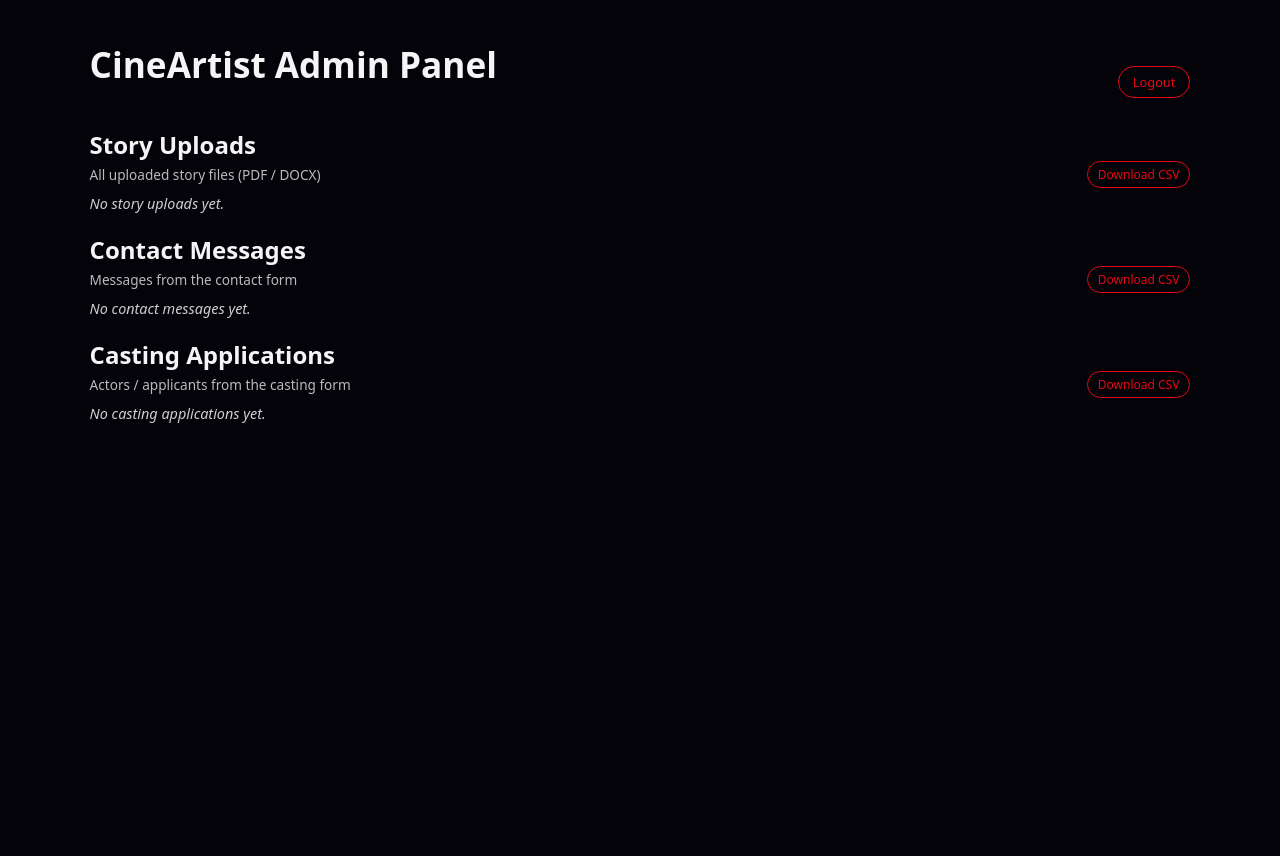
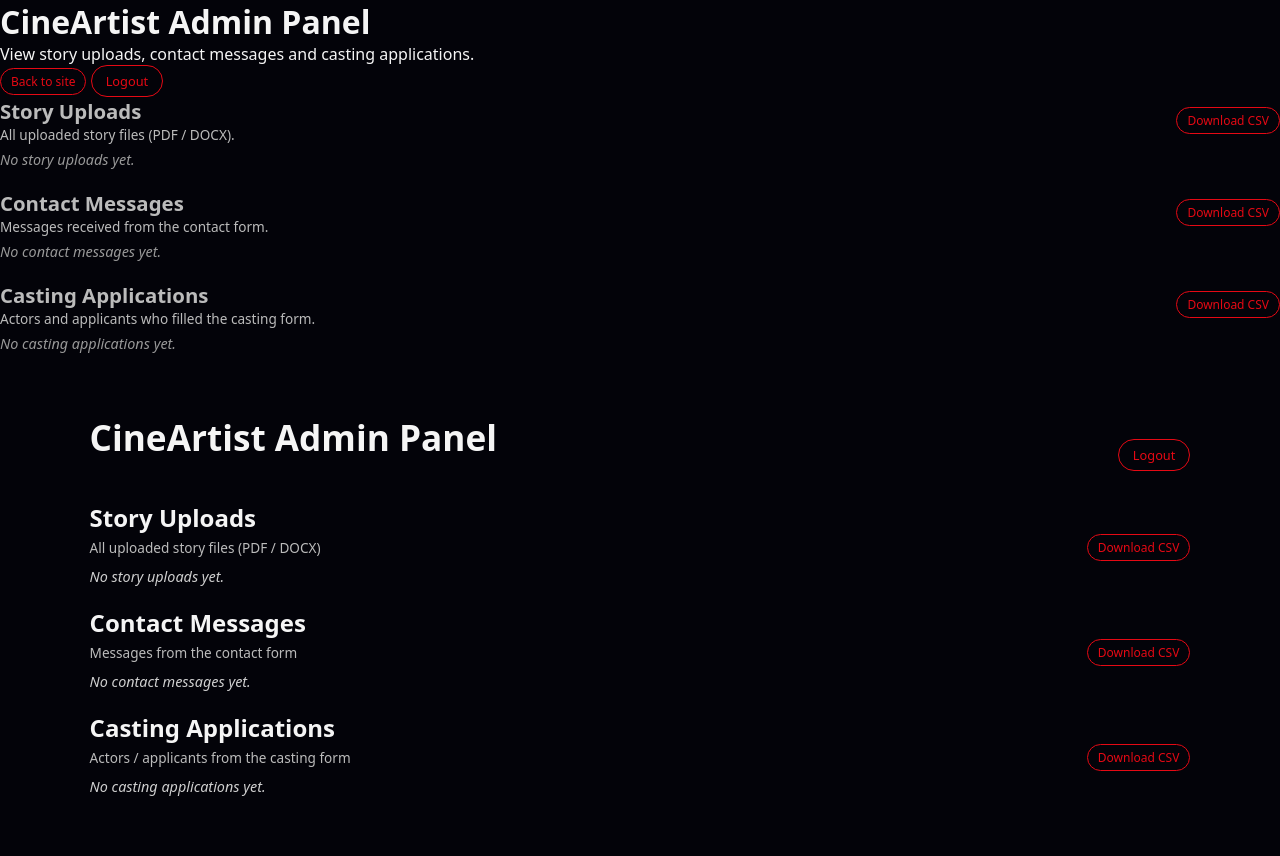
Before and after one commit to himanshubhartii/cineartist-site, a Flask app: page /admin/dashboard in a window 1280 px wide. Before the commit the page ends 423 px from the top, so only its background shows below. Run offline with Flask 3, Linux system fonts and the light colour scheme; the visitor is signed in with stand-in values (Sample User, id 1).

Commit message:
Update admin_dashboard.html

```diff
--- a/templates/admin_dashboard.html
+++ b/templates/admin_dashboard.html
@@ -2,7 +2,131 @@
 <html lang="en">
 <head>
     <meta charset="UTF-8">
+    <title>Admin Panel | CineArtist</title><!DOCTYPE html>
+<html lang="en">
+<head>
+    <meta charset="UTF-8">
     <title>Admin Panel | CineArtist</title>
+    <meta name="viewport" content="width=device-width, initial-scale=1.0">
+
+    <!-- Main site styles -->
+    <link rel="stylesheet" href="{{ url_for('static', filename='style.css') }}?v=13">
+    <!-- Extra styles only for admin panel -->
+    <link rel="stylesheet" href="{{ url_for('static', filename='admin.css') }}?v=1">
+</head>
+<body>
+
+<div class="admin-page">
+
+    <!-- Header row -->
+    <header class="admin-header-row">
+        <div>
+            <h1 class="admin-title">CineArtist Admin Panel</h1>
+            <p class="admin-subtitle">
+                View story uploads, contact messages and casting applications.
+            </p>
+        </div>
+
+        <div class="admin-header-actions">
+            <a href="/" class="btn-secondary tiny-btn">Back to site</a>
+            <a href="{{ url_for('admin_logout') }}" class="btn-secondary small-btn">
+                Logout
+            </a>
+        </div>
+    </header>
+
+    <!-- STORY UPLOADS -->
+    <section class="admin-section">
+        <div class="admin-section-header">
+            <div>
+                <h2>Story Uploads</h2>
+                <p>All uploaded story files (PDF / DOCX).</p>
+            </div>
+            <a href="{{ url_for('admin_download', kind='stories') }}" class="btn-secondary tiny-btn">
+                Download CSV
+            </a>
+        </div>
+
+        {% if story_data and story_data|length > 1 %}
+        <div class="admin-table-wrapper">
+            <table class="admin-table">
+                {% for row in story_data %}
+                    <tr>
+                        {% for col in row %}
+                        <td>{{ col }}</td>
+                        {% endfor %}
+                    </tr>
+                {% endfor %}
+            </table>
+        </div>
+        {% else %}
+        <p class="admin-empty">No story uploads yet.</p>
+        {% endif %}
+    </section>
+
+    <!-- CONTACT MESSAGES -->
+    <section class="admin-section">
+        <div class="admin-section-header">
+            <div>
+                <h2>Contact Messages</h2>
+                <p>Messages received from the contact form.</p>
+            </div>
+            <a href="{{ url_for('admin_download', kind='contact') }}" class="btn-secondary tiny-btn">
+                Download CSV
+            </a>
+        </div>
+
+        {% if contact_data and contact_data|length > 1 %}
+        <div class="admin-table-wrapper">
+            <table class="admin-table">
+                {% for row in contact_data %}
+                <tr>
+                    {% for col in row %}
+                    <td>{{ col }}</td>
+                    {% endfor %}
+                </tr>
+                {% endfor %}
+            </table>
+        </div>
+        {% else %}
+        <p class="admin-empty">No contact messages yet.</p>
+        {% endif %}
+    </section>
+
+    <!-- CASTING APPLICATIONS -->
+    <section class="admin-section">
+        <div class="admin-section-header">
+            <div>
+                <h2>Casting Applications</h2>
+            <p>Actors and applicants who filled the casting form.</p>
+            </div>
+            <a href="{{ url_for('admin_download', kind='casting') }}" class="btn-secondary tiny-btn">
+                Download CSV
+            </a>
+        </div>
+
+        {% if casting_data and casting_data|length > 1 %}
+        <div class="admin-table-wrapper">
+            <table class="admin-table">
+                {% for row in casting_data %}
+                <tr>
+                    {% for col in row %}
+                    <td>{{ col }}</td>
+                    {% endfor %}
+                </tr>
+                {% endfor %}
+            </table>
+        </div>
+        {% else %}
+        <p class="admin-empty">No casting applications yet.</p>
+        {% endif %}
+    </section>
+
+</div>
+
+</body>
+</html>
+
     <meta name="viewport" content="width=device-width, initial-scale=1.0">
     <link rel="stylesheet" href="{{ url_for('static', filename='style.css') }}?v=12">
 </head>
```
